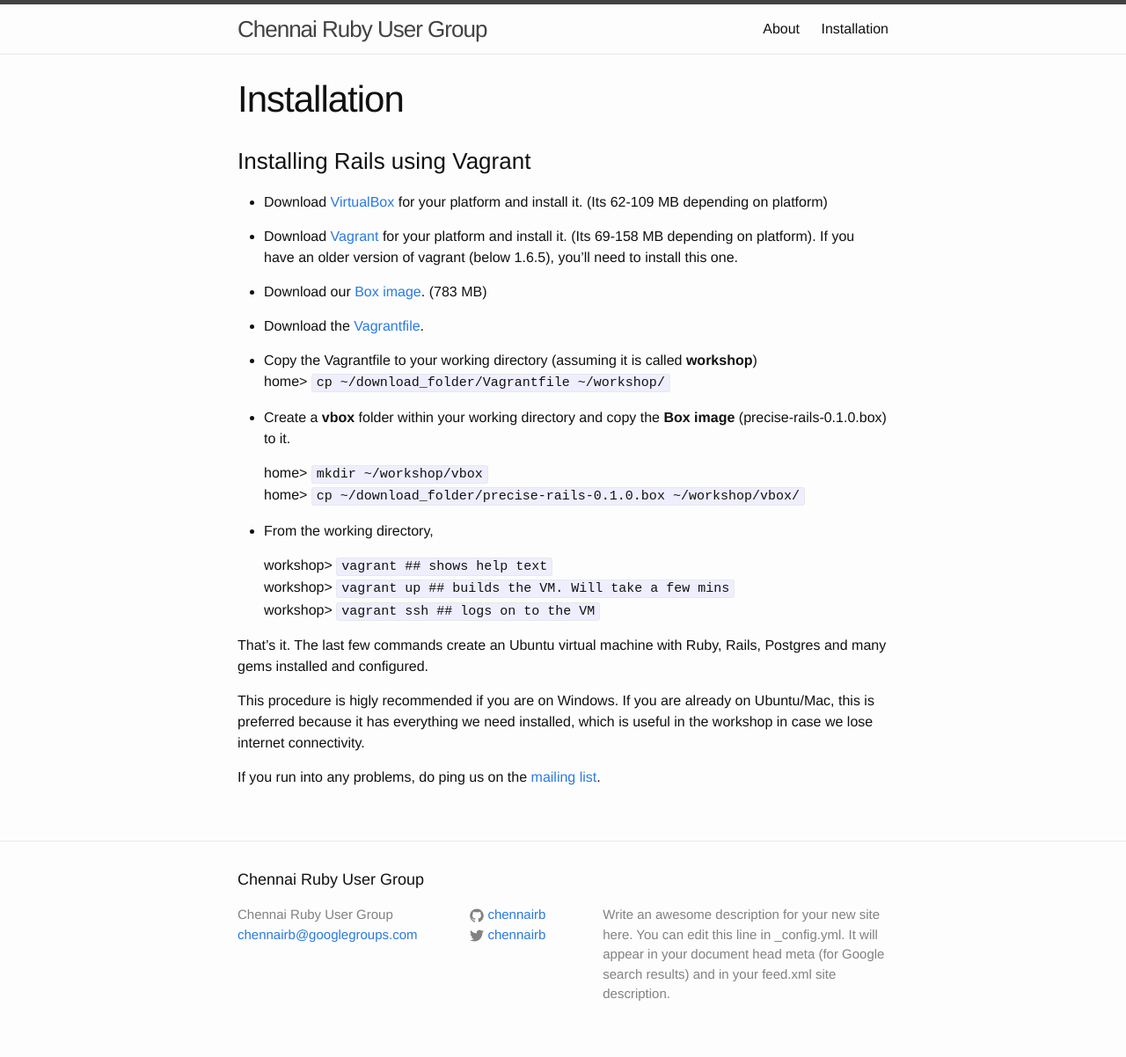
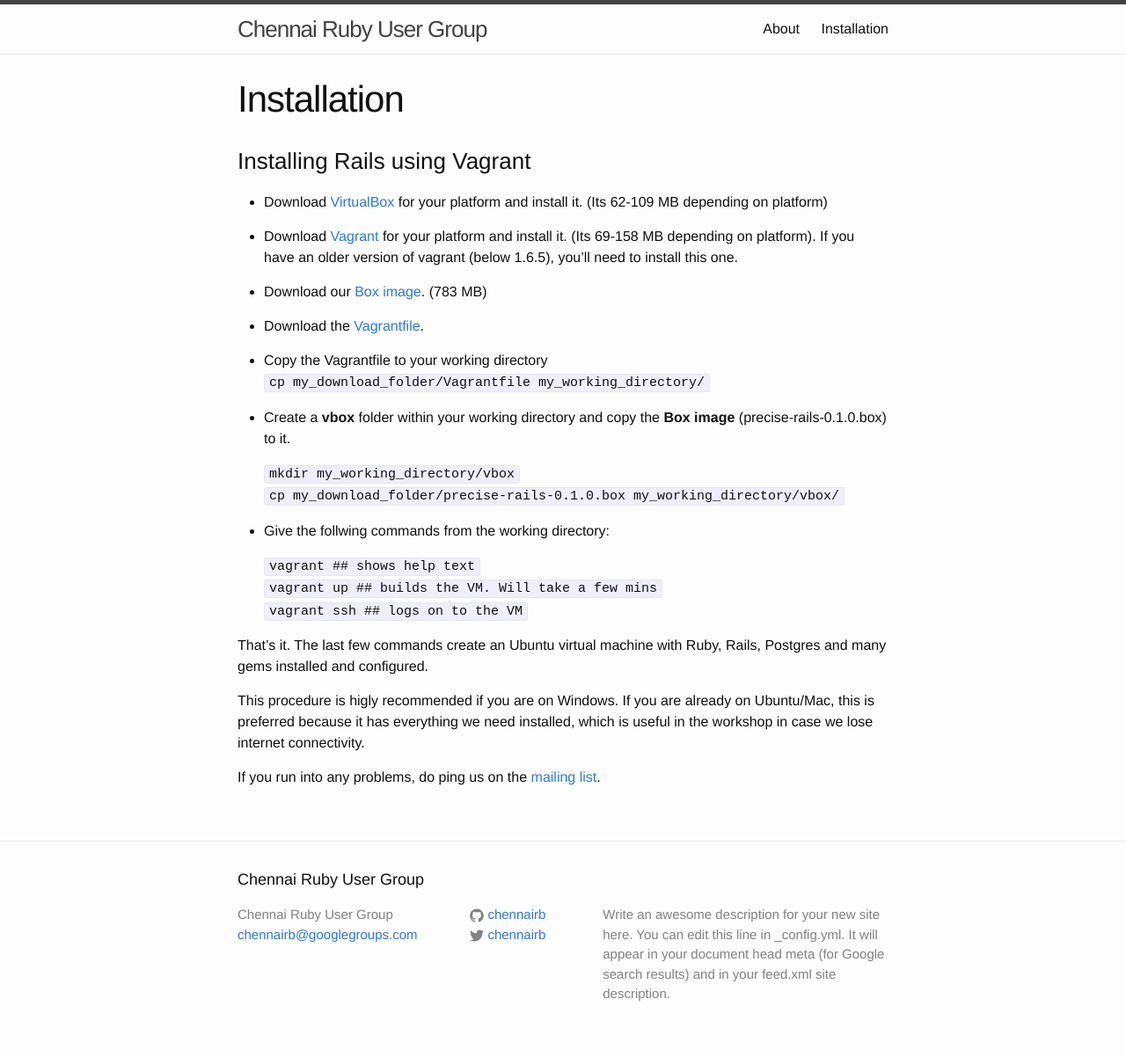
Before and after one commit to chennairb/chennairb.github.io, a Jekyll site: the page built from install-vm.md, in a window 1280 px wide. Shown: the whole page at 88% size. Built offline with Jekyll 4.4.1, drawn with Linux system fonts in a browser that asks for light colours.

Commit message:
install-vm: edited out the ~ symbols

```diff
--- a/install-vm.md
+++ b/install-vm.md
@@ -14,19 +14,19 @@ permalink: /install.html
 
 - Download the [Vagrantfile](http://chennai-ruby.org/Vagrantfile).
 
-- Copy the Vagrantfile to your working directory (assuming it is called **workshop**)
-    home> `cp ~/download_folder/Vagrantfile ~/workshop/`
+- Copy the Vagrantfile to your working directory
+    `cp my_download_folder/Vagrantfile my_working_directory/`
 
 - Create a **vbox** folder within your working directory and copy the **Box image** (precise-rails-0.1.0.box) to it.
 
-    home> `mkdir ~/workshop/vbox`
-    home> `cp ~/download_folder/precise-rails-0.1.0.box ~/workshop/vbox/`
+    `mkdir my_working_directory/vbox`
+    `cp my_download_folder/precise-rails-0.1.0.box my_working_directory/vbox/`
 
-- From the working directory,
+- Give the follwing commands from the working directory:
 
-    workshop> `vagrant        ## shows help text`
-    workshop> `vagrant up      ## builds the VM. Will take a few mins`
-    workshop> `vagrant ssh      ## logs on to the VM`
+    `vagrant        ## shows help text`
+    `vagrant up      ## builds the VM. Will take a few mins`
+    `vagrant ssh      ## logs on to the VM`
 
 That's it. The last few commands create an Ubuntu virtual machine with Ruby, Rails, Postgres and many gems installed and configured.
 
```
